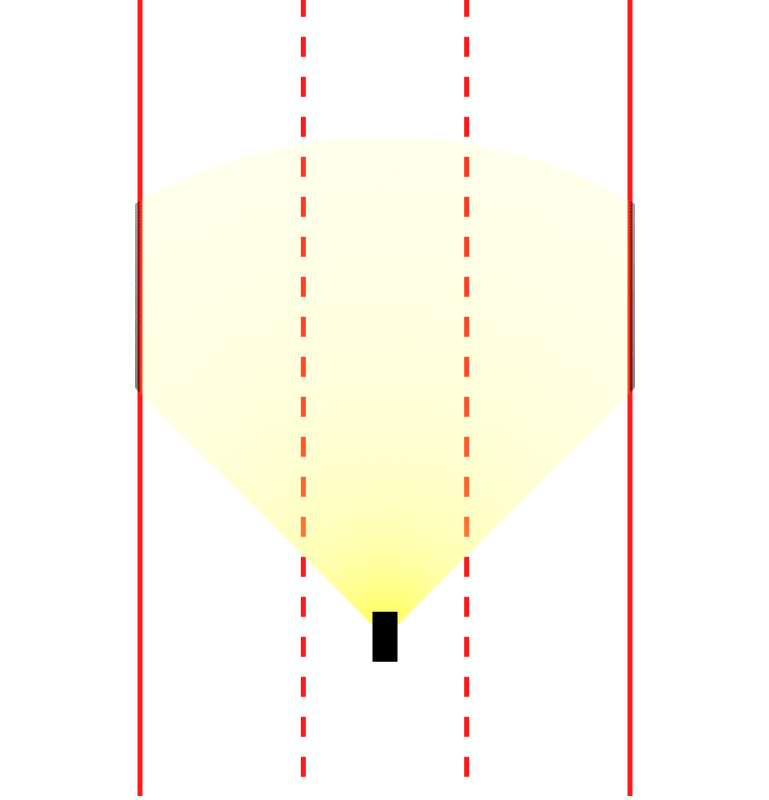
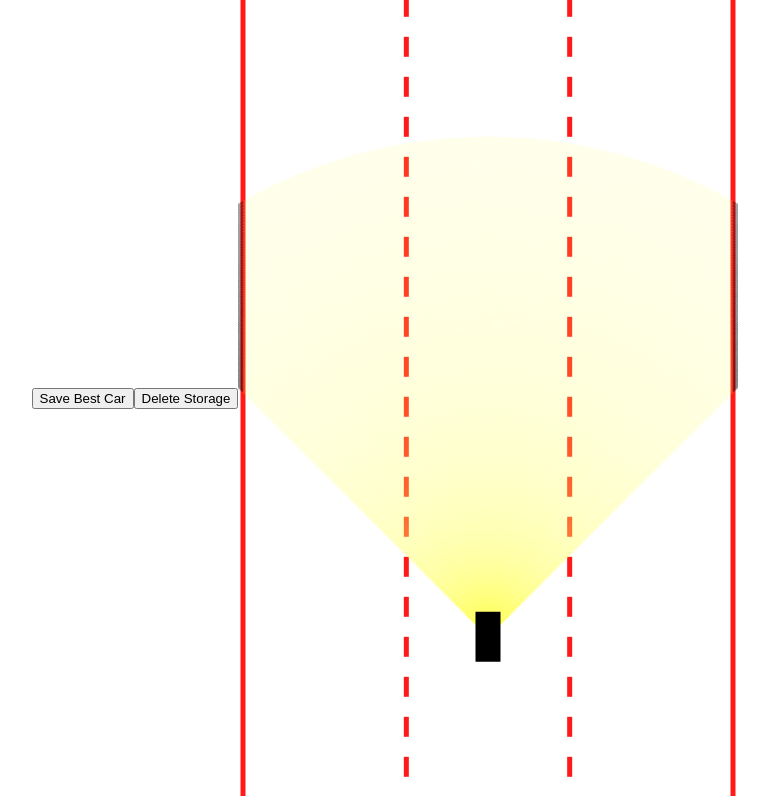
Before and after one commit to yashweblife/Self-Driving-Car-Simulation, a website built with Vite: page index.html in a window 1280 px wide. Shown: the whole page, without its empty margins (255-1024 px from the left). Built offline with nearby package versions, Linux system fonts and the light colour scheme.

Commit message:
add buttons

```diff
--- a/index.html
+++ b/index.html
@@ -7,6 +7,8 @@
     <title>Self Driving Car</title>
   </head>
   <body>
+    <button id="save-button">Save Best Car</button>
+    <button id="delete-button">Delete Storage</button>
     <div id="app"></div>
     <script type="module" src="/src/main.ts"></script>
   </body>
```
